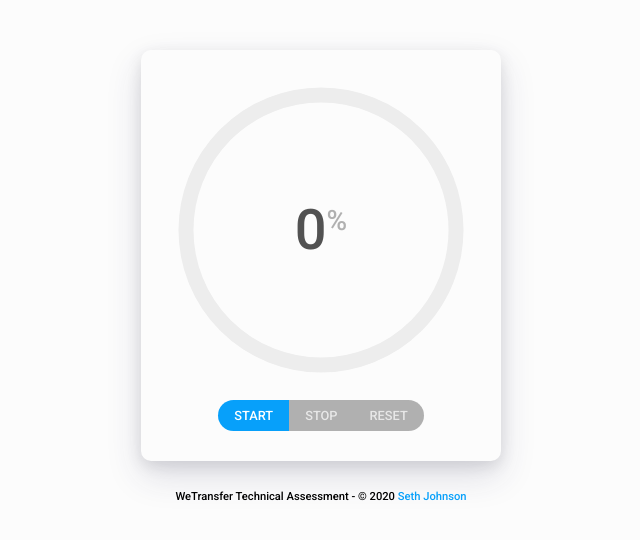
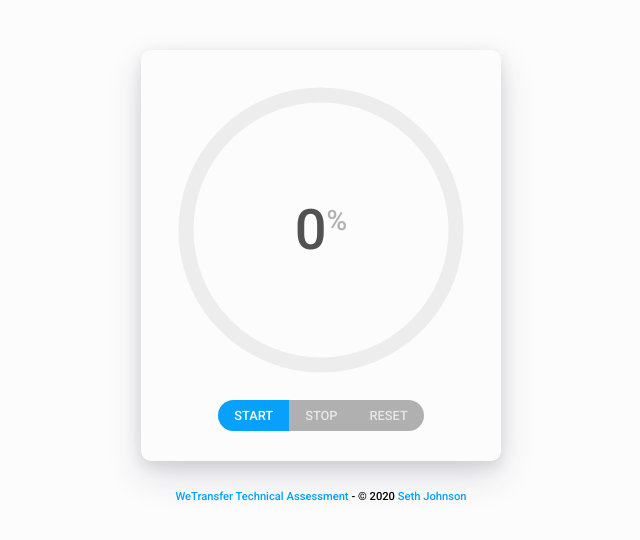
Before and after one commit to sethjdev/wt-spinner-loader, a React (Create React App) app: page / in a window 1280 px wide. Shown: the part 124-664 px from the top of the page, without its empty margins (319-959 px from the left). Built offline with nearby package versions, Linux system fonts and the light colour scheme; the HTML template or start-up script is replaced by a standard one.

Commit message:
add repo link to copyright text

```diff
--- a/src/App.js
+++ b/src/App.js
@@ -6,7 +6,7 @@ export default (props) => {
   return (
     <div className="app-wrapper">
       <LoaderContainer />
-      <p className="copyright">WeTransfer Technical Assessment - &copy; 2020 <a href="mailto:seth.johnson0126@gmail.com">Seth Johnson</a></p>
+      <p className="copyright"><a href="https://github.com/sethjdev/wt-spinner-loader">WeTransfer Technical Assessment</a> - &copy; 2020 <a href="mailto:seth.johnson0126@gmail.com">Seth Johnson</a></p>
     </div>
   );
 };
```
